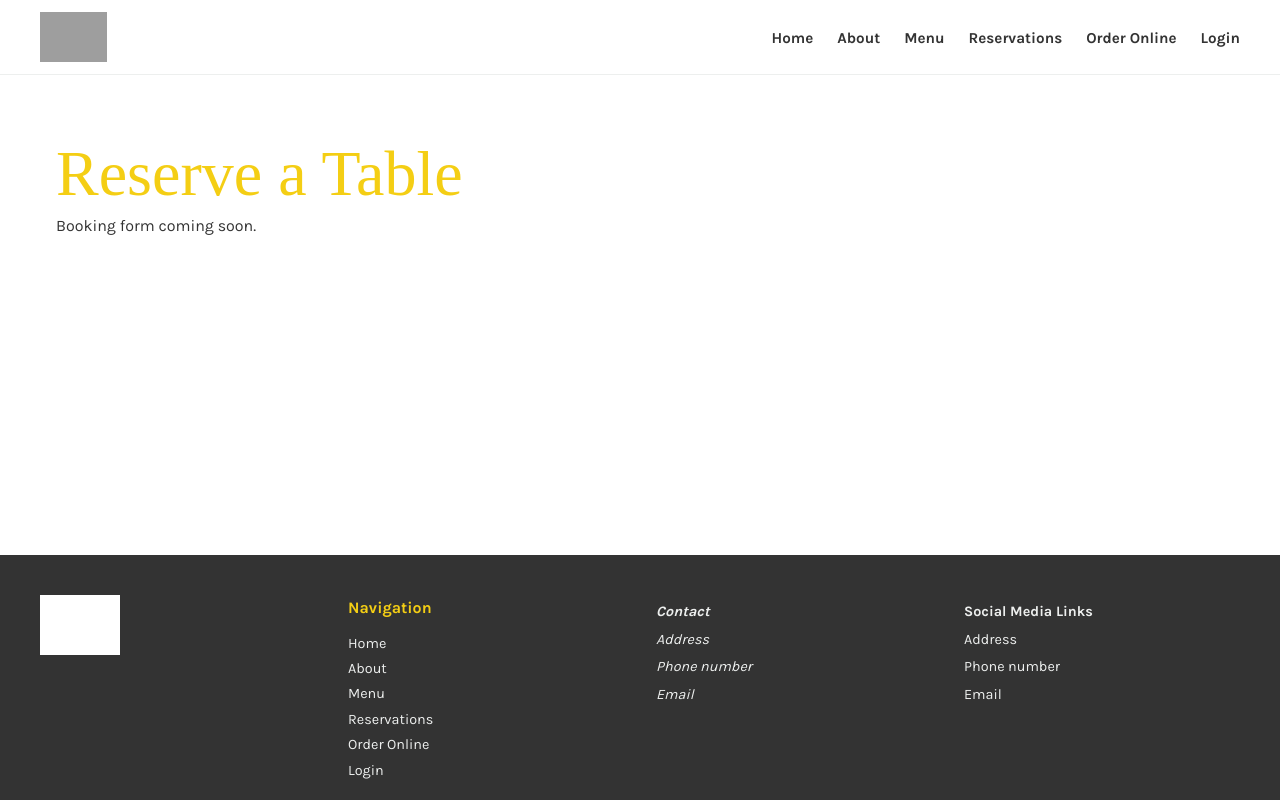
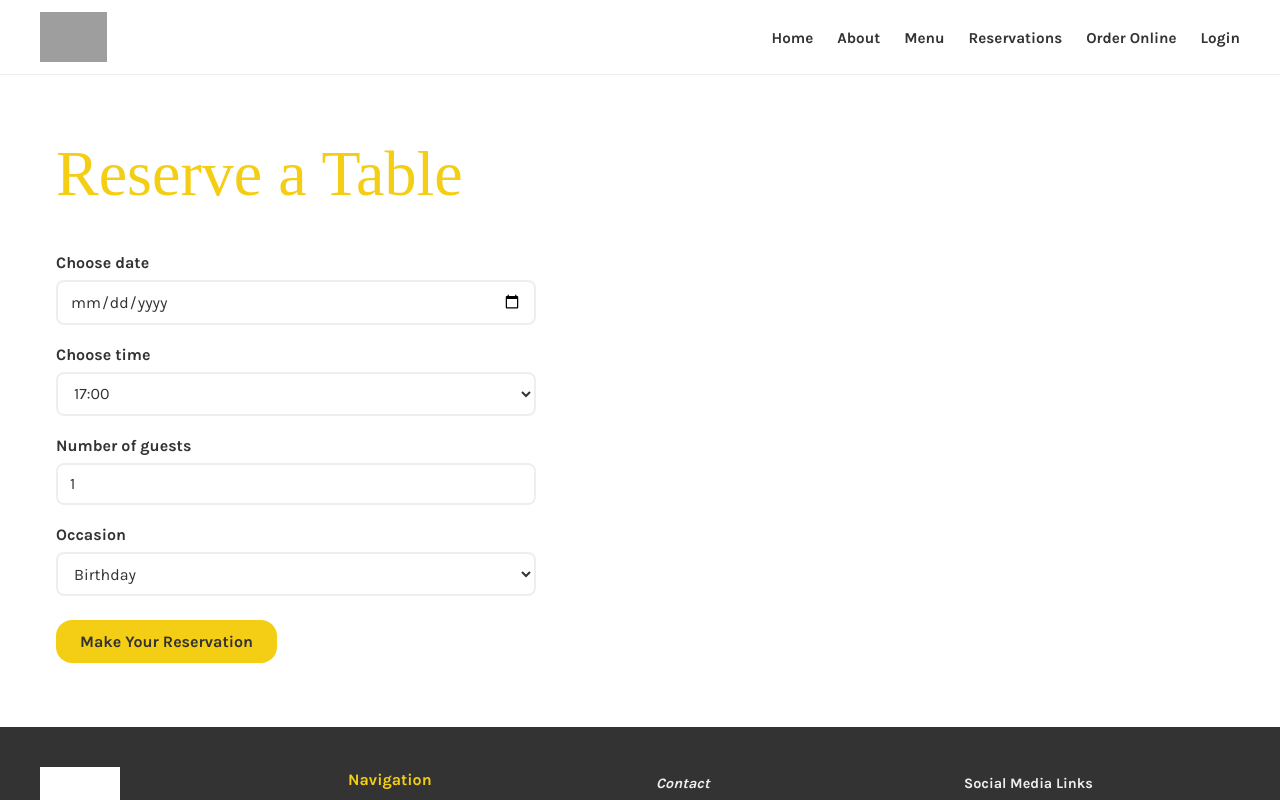
Before and after one commit to carlosarturoleon/little-lemon, a React (Create React App) app: page /booking in a window 1280 px wide. Shown: the top 800 px of the page. Built offline with nearby package versions, Linux system fonts and the light colour scheme; grey boxes are pictures that could not be loaded; a web font is replaced by a local one.

Commit message:
Add BookingForm controlled component with state for all form fields

```diff
--- a/src/App.css
+++ b/src/App.css
@@ -500,6 +500,41 @@ nav ul {
   min-height: 60vh;
 }
 
+/* ── Booking form ── */
+.booking-form {
+  display: grid;
+  max-width: 480px;
+  gap: 0.5rem;
+  margin-top: 2rem;
+}
+
+.booking-form label {
+  font-weight: 700;
+  margin-top: 0.75rem;
+}
+
+.booking-form input,
+.booking-form select {
+  padding: 0.6rem 0.75rem;
+  border: 2px solid var(--color-highlight-light);
+  border-radius: 8px;
+  font-family: var(--font-body);
+  font-size: 1rem;
+  color: var(--color-highlight-dark);
+  background-color: #fff;
+}
+
+.booking-form input:focus,
+.booking-form select:focus {
+  outline: none;
+  border-color: var(--color-primary-green);
+}
+
+.booking-form button {
+  margin-top: 1rem;
+  width: fit-content;
+}
+
 /* ── Responsive: new sections ── */
 @media (max-width: 768px) {
   .hero__inner {
--- /dev/null
+++ b/src/components/BookingForm.js
@@ -0,0 +1,64 @@
+import { useState } from 'react';
+
+function BookingForm() {
+  const [availableTimes] = useState(['17:00', '18:00', '19:00', '20:00', '21:00', '22:00']);
+
+  const [date, setDate] = useState('');
+  const [time, setTime] = useState(availableTimes[0]);
+  const [guests, setGuests] = useState(1);
+  const [occasion, setOccasion] = useState('Birthday');
+
+  const handleSubmit = (e) => {
+    e.preventDefault();
+    console.log({ date, time, guests, occasion });
+  };
+
+  return (
+    <form className="booking-form" onSubmit={handleSubmit}>
+      <label htmlFor="res-date">Choose date</label>
+      <input
+        type="date"
+        id="res-date"
+        value={date}
+        onChange={(e) => setDate(e.target.value)}
+        required
+      />
+
+      <label htmlFor="res-time">Choose time</label>
+      <select
+        id="res-time"
+        value={time}
+        onChange={(e) => setTime(e.target.value)}
+      >
+        {availableTimes.map((t) => (
+          <option key={t}>{t}</option>
+        ))}
+      </select>
+
+      <label htmlFor="guests">Number of guests</label>
+      <input
+        type="number"
+        id="guests"
+        min="1"
+        max="10"
+        value={guests}
+        onChange={(e) => setGuests(e.target.value)}
+        required
+      />
+
+      <label htmlFor="occasion">Occasion</label>
+      <select
+        id="occasion"
+        value={occasion}
+        onChange={(e) => setOccasion(e.target.value)}
+      >
+        <option>Birthday</option>
+        <option>Anniversary</option>
+      </select>
+
+      <button type="submit" className="btn">Make Your Reservation</button>
+    </form>
+  );
+}
+
+export default BookingForm;
--- a/src/pages/BookingPage.js
+++ b/src/pages/BookingPage.js
@@ -1,8 +1,10 @@
+import BookingForm from '../components/BookingForm';
+
 function BookingPage() {
   return (
     <section className="booking-page container">
       <h1>Reserve a Table</h1>
-      <p>Booking form coming soon.</p>
+      <BookingForm />
     </section>
   );
 }
```
